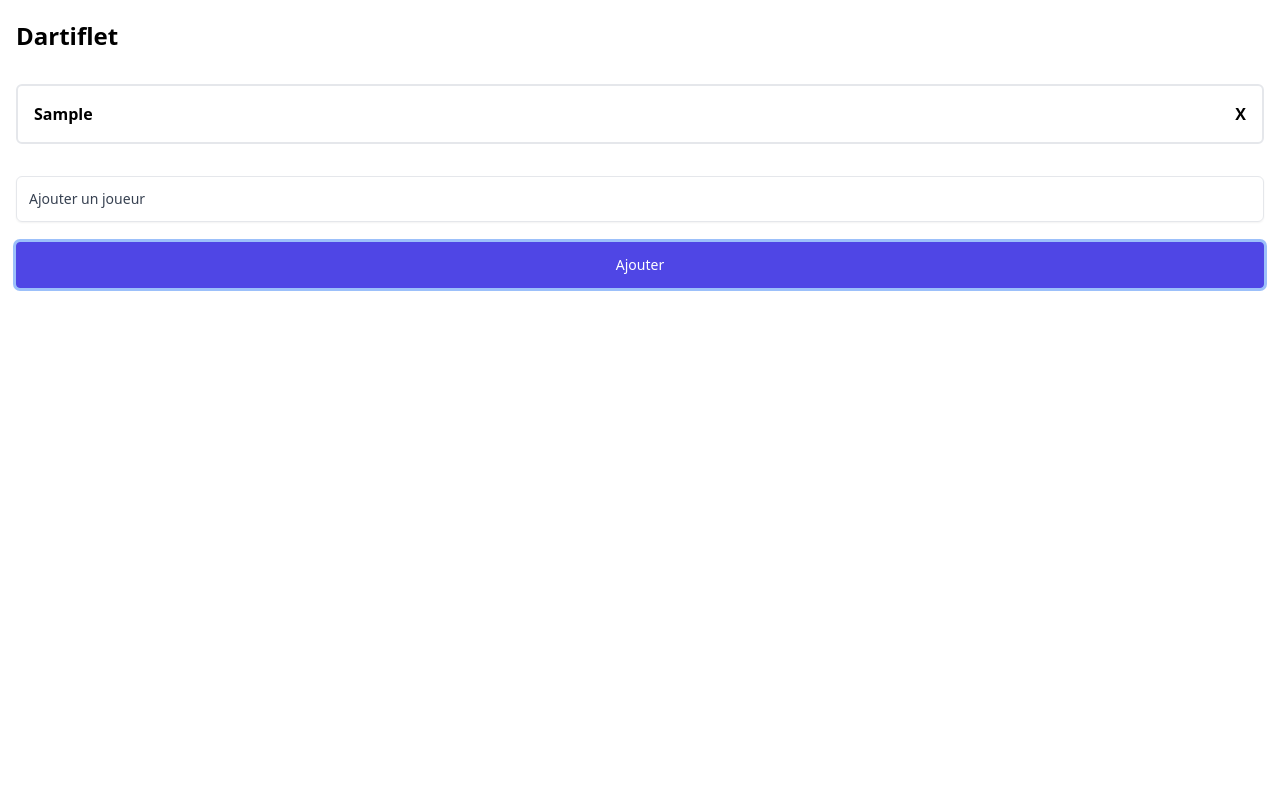
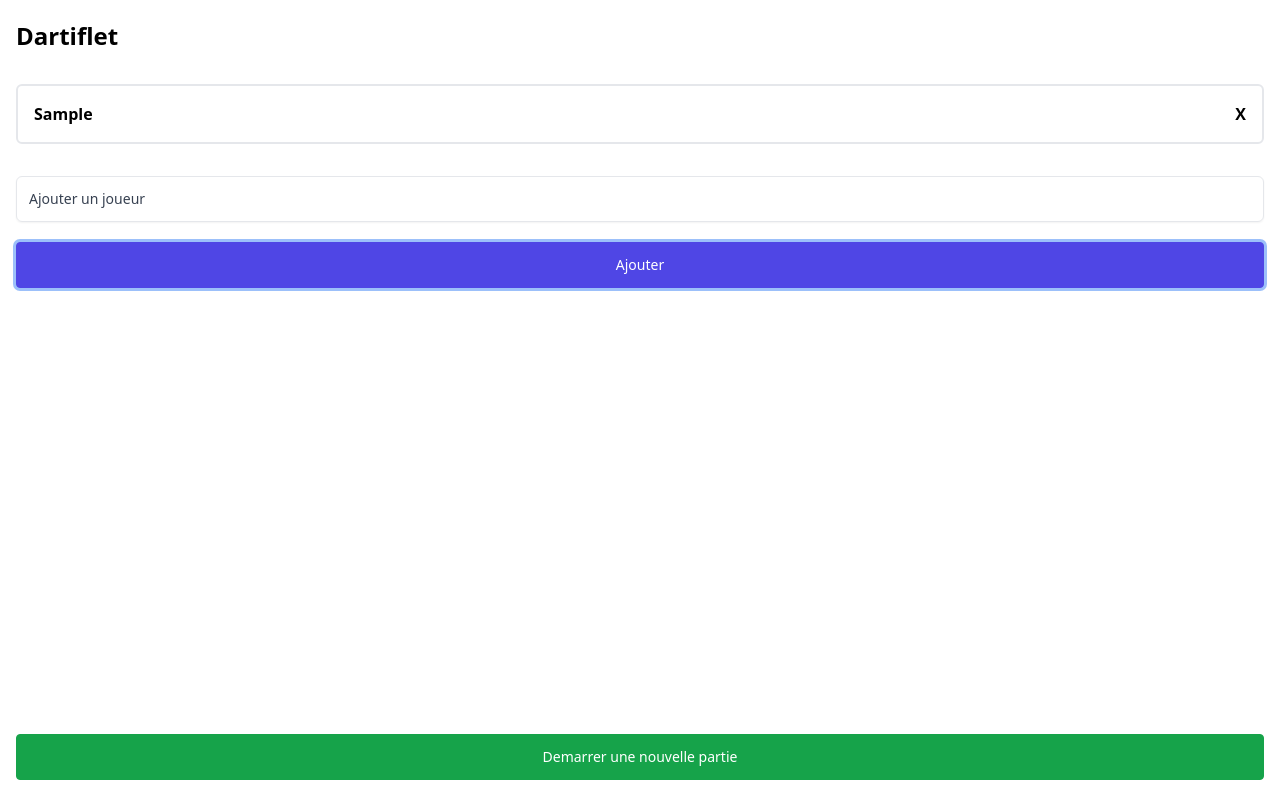
Before and after one commit to dguerroue/dartiflet, a Nuxt app: page / in a window 1280 px wide. Both pictures are taken after typing "Sample" into the empty fields and a click on the button "Ajouter". Built offline with nearby package versions, Linux system fonts and the light colour scheme.

Commit message:
wip: game page with store

```diff
--- a/layouts/default.vue
+++ b/layouts/default.vue
@@ -1,6 +1,6 @@
 <template>
-    <div class="h-screen dark:bg-slate-900">
-        <div class="container">
+    <div class="dark:bg-slate-900">
+        <div class="container h-dvh">
             <NuxtPage />
         </div>
     </div>
--- a/nuxt.config.ts
+++ b/nuxt.config.ts
@@ -1,6 +1,7 @@
 // https://nuxt.com/docs/api/configuration/nuxt-config
 export default defineNuxtConfig({
     devtools: { enabled: false },
+    ssr: false,
     modules: [
         '@nuxtjs/tailwindcss',
         '@nuxtjs/eslint-module',
--- a/package.json
+++ b/package.json
@@ -4,7 +4,7 @@
   "type": "module",
   "scripts": {
     "build": "nuxt build",
-    "dev": "nuxt dev",
+    "dev": "nuxt dev --host",
     "generate": "nuxt generate",
     "preview": "nuxt preview",
     "postinstall": "nuxt prepare"
--- /dev/null
+++ b/pages/game.vue
@@ -0,0 +1,16 @@
+<template>
+    <div class="dark:text-white">
+        <pre>{{ gameStore.game }}</pre>
+    </div>
+</template>
+
+<script lang="ts" setup>
+definePageMeta({
+    layout: 'default',
+    middleware: 'has-game'
+});
+
+const gameStore = useGameStore();
+</script>
+
+<style lang="scss" scoped></style>
--- a/pages/index.vue
+++ b/pages/index.vue
@@ -1,5 +1,6 @@
 <template>
-    <div class="py-5">
+    <div class="flex h-full flex-col justify-between py-5">
+        <div>
             <div class="mb-4 dark:text-white">
                 <h1 class="text-2xl font-bold">
                     Dartiflet
@@ -8,12 +9,35 @@
             <PlayerListView />
             <PlayerAddForm />
         </div>
+
+        <div class="flex flex-col gap-4">
+            <div v-if="gameStore.game?.isStarted" class="rounded border-2 border-dashed px-6 py-3 text-sm dark:border-white dark:text-white">
+                <span class="flex items-center justify-between">Reprendre la partie en cours <i>></i></span>
+            </div>
+
+            <button :disabled="playerStore.players.length === 0" class="inline-block w-full rounded border border-green-600 bg-green-600 px-12 py-3 text-sm font-medium text-white hover:bg-transparent hover:text-green-600 focus:outline-none focus:ring active:text-green-500 disabled:pointer-events-none disabled:border-gray-500 disabled:bg-gray-500" @click="onStartGameButton()">
+                Demarrer une nouvelle partie
+            </button>
+        </div>
+    </div>
 </template>
 
 <script lang="ts" setup>
 definePageMeta({
     layout: 'default'
 });
+
+const playerStore = usePlayerStore();
+
+const gameStore = useGameStore();
+
+function onStartGameButton() {
+
+    if(playerStore.players.length) {
+        gameStore.newGame(playerStore.players, 'cricket');
+        navigateTo('game')
+    }
+}
 </script>
 
 <style lang="scss" scoped></style>
--- /dev/null
+++ b/stores/gameStore.ts
@@ -0,0 +1,30 @@
+import { defineStore } from 'pinia'
+import type { Player } from './playerStore';
+
+export type GameMode = 'cricket' | '501';
+export type Game = {
+    id: number,
+    mode: GameMode,
+    isStarted: boolean,
+    players: Player[]
+}
+
+export const useGameStore = defineStore('game', () => {
+
+    const game = ref<Game|null>(null);
+
+    function newGame(players: Player[], mode: GameMode) {
+        game.value = {
+            id: 1,
+            isStarted: false,
+            mode: mode,
+            players: players
+        }
+    }
+
+    return { newGame, game }
+}, {
+    persist: {
+        storage: persistedState.localStorage
+    }
+});
--- a/stores/playerStore.ts
+++ b/stores/playerStore.ts
@@ -18,6 +18,7 @@ export const usePlayerStore = defineStore('players', () => {
     function removePlayer(id: number) {
         players.value = players.value.filter(player => player.id != id);
     }
+
     return { players, addPlayer, removePlayer }
 }, {
     persist: {
```
Also changed, not shown: middleware/has-game.ts (added, +7 -0 lines). Lines whose indentation alone changed are shown as unchanged.
